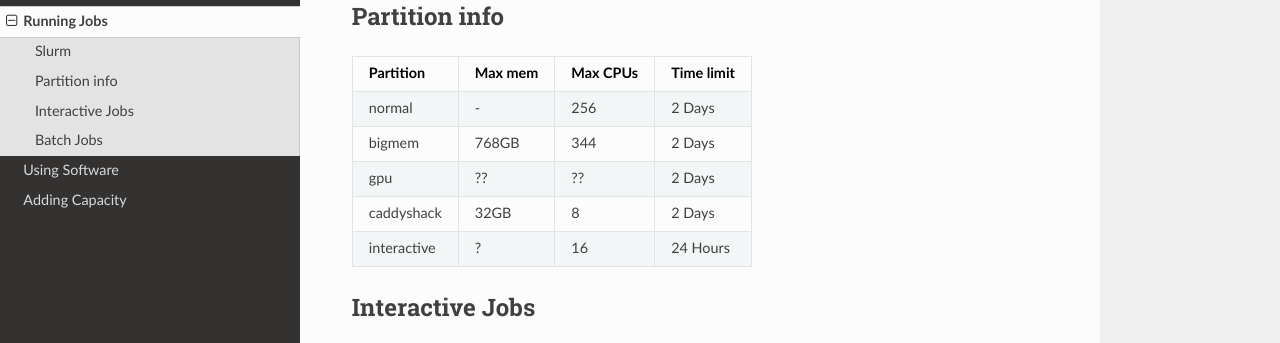
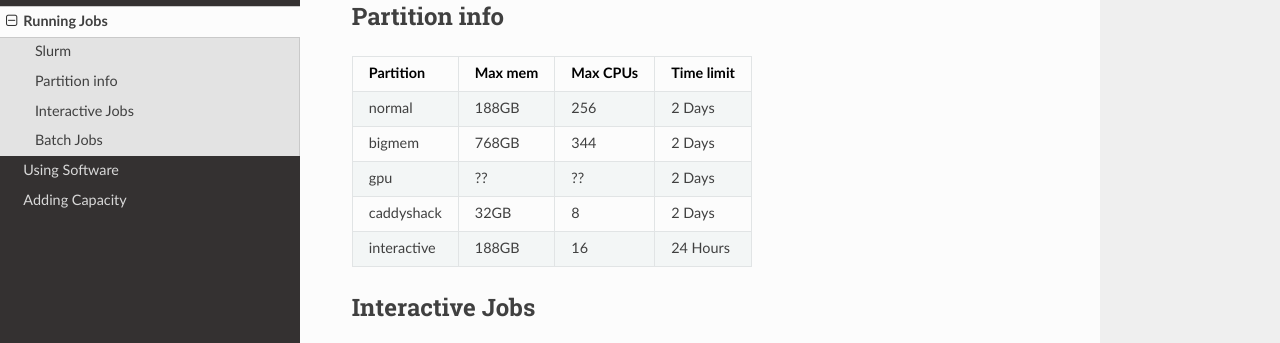
Before and after one commit to stanford-rc/farmshare-docs, an MkDocs documentation site: the page built from docs/slurm.md, in a window 1280 px wide and 900 px high, scrolled down 369 px. Shown: the part 159-502 px from the top of the window. Built offline with MkDocs 1.6.1, drawn with Linux system fonts in a browser that asks for light colours; nearby versions of some CDN libraries.

Commit message:
Update slurm.md

```diff
--- a/docs/slurm.md
+++ b/docs/slurm.md
@@ -8,13 +8,13 @@ Jobs are scheduled according to a priority which depends on a number of factors,
 
 ## Partition info
 
-| Partition   | Max mem | Max CPUs | Time limit |
+|Partition    | Max mem | Max CPUs | Time limit |
 |-------------|---------|----------|------------|
-| normal      | -       | 256      | 2 Days     |
+| normal      | 188GB   | 256      | 2 Days     |
 | bigmem      | 768GB   | 344      | 2 Days     |
 | gpu         | ??      | ??       | 2 Days     |
 | caddyshack  | 32GB    | 8        | 2 Days     |
-| interactive | ?       | 16       | 24 Hours   |
+| interactive | 188GB   | 16       | 24 Hours   |
 
 
 
```
